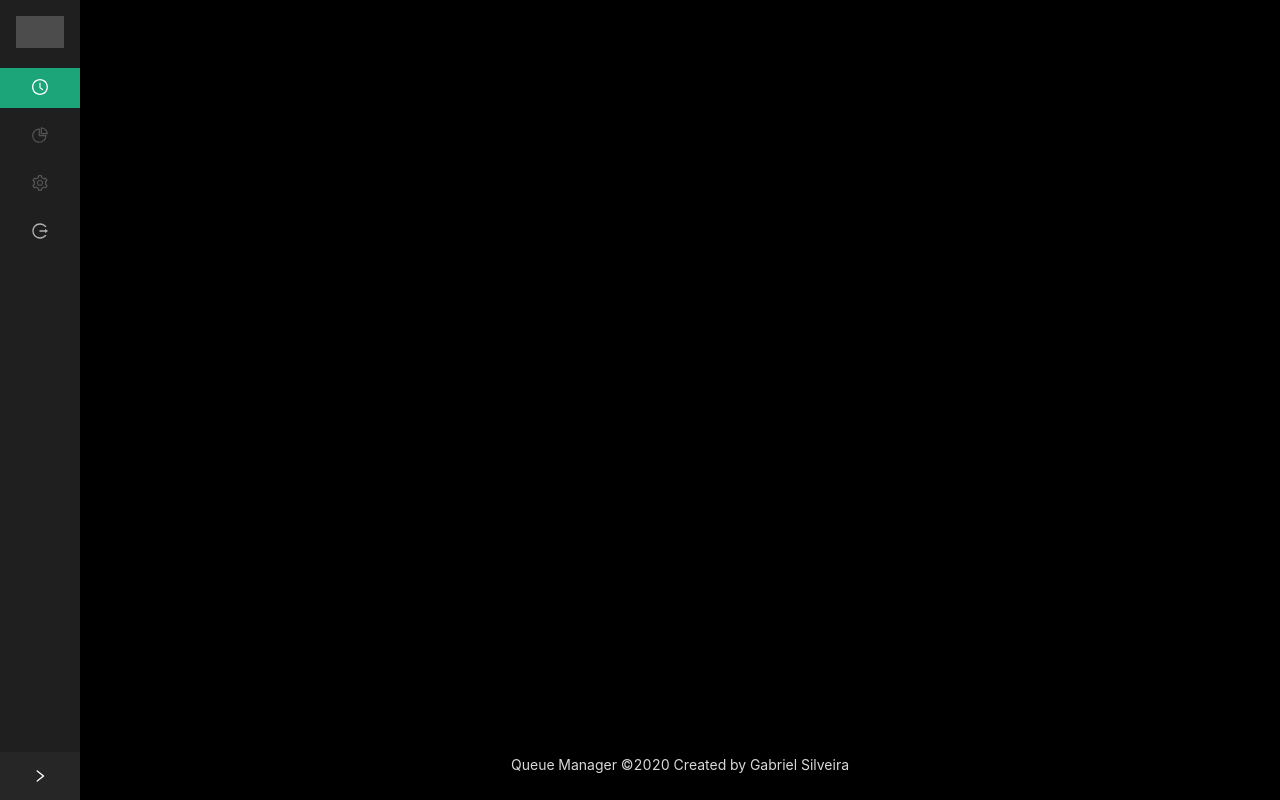
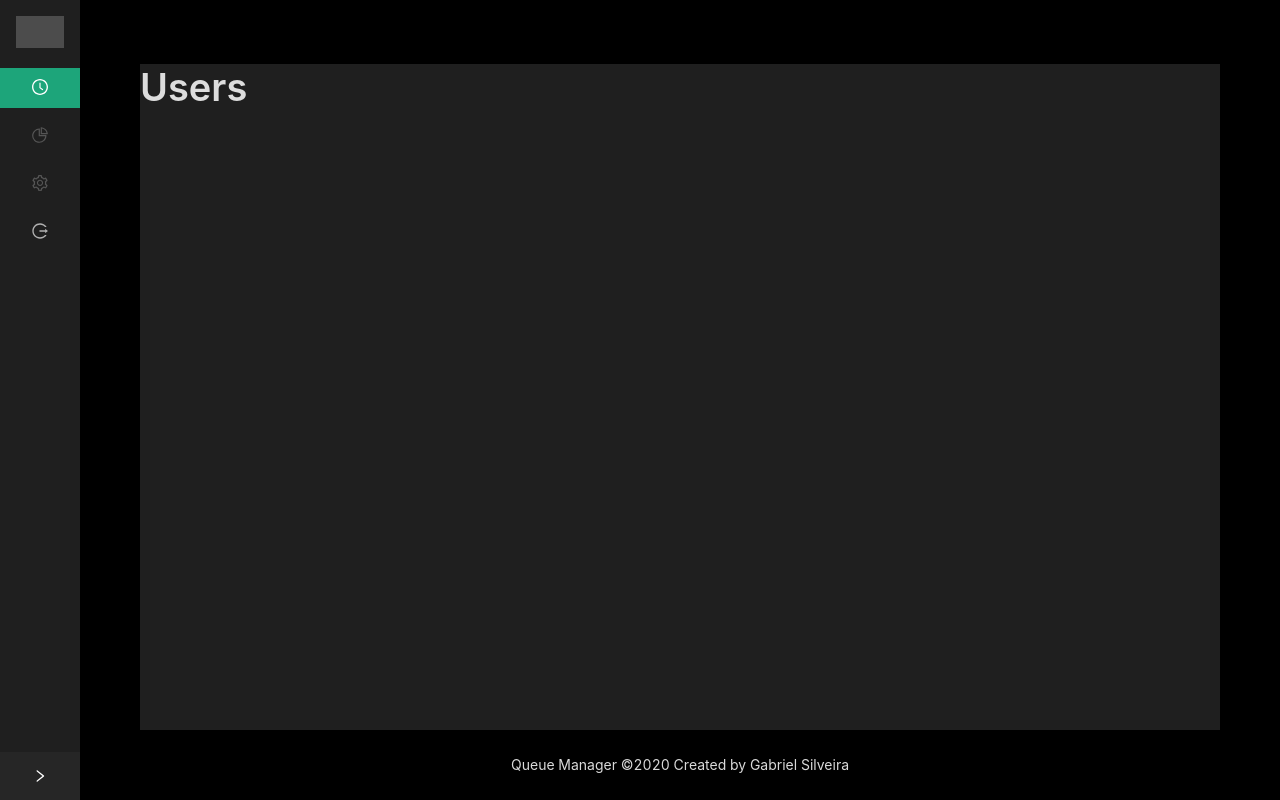
Before and after one commit to roderiano/queue-manager-app, a React (Create React App) app: page /app/users in a window 1280 px wide. Built offline with nearby package versions, Linux system fonts and the light colour scheme; sample sign-in values are in the browser's storage.

Commit message:
Added access to modules by sider

```diff
--- a/src/App.less
+++ b/src/App.less
@@ -6,6 +6,13 @@
     margin: 16px;
 }
 
-.site-layout-background {
-    background: #fff;
+.header-layout {
+    background: #000000;
+    padding: 0px;
 }
+
+.content-layout {
+    background: #1F1F1F;
+    margin-left: 5%;
+    margin-right: 5%;
+}
--- a/src/components/AppLayout.js
+++ b/src/components/AppLayout.js
@@ -1,6 +1,5 @@
 import React from 'react';
 import { Layout, Menu, Modal, Typography, } from 'antd';
-import { withRouter } from 'react-router-dom';
 import {
   PieChartOutlined,
   ClockCircleOutlined,
@@ -8,9 +7,13 @@ import {
   SettingOutlined
 } from '@ant-design/icons';
 import AuthenticationManager from '../services/auth'
+import { Switch, Route, Link, withRouter, } from "react-router-dom";
+import DepartmentList from './modules/departments/DepartmentList'
+import UserList from './modules/users/UserList'
+import ServiceList from './modules/services/ServiceList'
 
 
-const { Content, Footer, Sider, } = Layout;
+const { Content, Footer, Sider, Header, } = Layout;
 const { Title, } = Typography;
 const { SubMenu } = Menu;
 
@@ -25,6 +28,7 @@ class AppLayout extends React.Component {
         siderCollapsed: true,
         modalLogoutVisible: false,
         confirmLogoutLoading: false,
+        activedModule: null,
     };
 
     showLogoutModal = () => {
@@ -47,6 +51,10 @@ class AppLayout extends React.Component {
         this.setState({ modalLogoutVisible: false, });
     };
 
+    activeModule = (module) => {
+        this.setState({ activedModule: module, });
+    };
+
     onSiderCollapse = siderCollapsed => {
         this.setState({ siderCollapsed });
     };
@@ -55,7 +63,7 @@ class AppLayout extends React.Component {
         return (
             <Layout style={{ minHeight: '100vh' }} >
                 <Sider collapsible collapsed={this.state.siderCollapsed} onCollapse={this.onSiderCollapse}>
-                    <div className="logo"/>
+                    <div className="logo" />
                     <Menu theme="dark" defaultSelectedKeys={['1']} mode="inline">
                         <Menu.Item key="1" icon={<ClockCircleOutlined />}>
                             Tokens
@@ -65,10 +73,22 @@ class AppLayout extends React.Component {
                         </Menu.Item>
 
                         <SubMenu key="sub2" icon={<SettingOutlined />} title="Settings" disabled={ !this.authManager.getUser().is_superuser }>
-                            <Menu.Item key="3">Users</Menu.Item>
-                            <Menu.Item key="4">Services</Menu.Item>
-                            <Menu.Item key="5">Departments</Menu.Item>
+                            <Menu.Item key="3">
+                                Users
+                                <Link to="/app/users" />
+                            </Menu.Item>
+
+                            <Menu.Item key="4">
+                                Services
+                                <Link to="/app/services" />
+                            </Menu.Item>
+
+                            <Menu.Item key="5">
+                                Departments
+                                <Link to="/app/departments" />
+                            </Menu.Item>
                         </SubMenu>
+
                         <Menu.Item key="6" icon={<LogoutOutlined />} onClick={this.showLogoutModal}>
                             Logout {"(" + this.authManager.getUser().username + ")"}
                         </Menu.Item>
@@ -76,17 +96,25 @@ class AppLayout extends React.Component {
                 </Sider>
 
                 <Layout className="site-layout">
-                    <Content style={{ margin: '0 16px' }}>
-                        <Modal okText="Confirm"
+                    <Modal okText="Confirm"
                         title={<Title level={5}>CONFIRM LOGOUT</Title>}
                         visible={this.state.modalLogoutVisible}
                         onOk={this.handleLogoutConfirm}
                         onCancel={this.handleLogoutCancel}
                         confirmLoading={this.state.confirmLogoutLoading} >
                             <p>Do you really want to leave the system?</p>
-                        </Modal>
+                    </Modal>
 
+                    <Header className="header-layout" />
+
+                    <Content className="content-layout" >
+                        <Switch>
+                            <Route path="/app/users" component={UserList} />
+                            <Route path="/app/services" component={ServiceList} />
+                            <Route path="/app/departments" component={DepartmentList} />
+                        </Switch>
                     </Content>
+
                     <Footer style={{ textAlign: 'center' }}>Queue Manager ©2020 Created by Gabriel Silveira</Footer>
                 </Layout>
             </Layout>
--- /dev/null
+++ b/src/components/modules/departments/DepartmentList.js
@@ -0,0 +1,14 @@
+import React from 'react';
+import { withRouter } from 'react-router-dom';
+import { Typography } from 'antd';
+
+const { Title } = Typography;
+
+class DepartmentList extends React.Component {
+
+    render () {
+        return (<Title>Departments</Title>)
+    }
+}
+
+export default withRouter(DepartmentList);
--- /dev/null
+++ b/src/components/modules/services/ServiceList.js
@@ -0,0 +1,14 @@
+import React from 'react';
+import { withRouter } from 'react-router-dom';
+import { Typography } from 'antd';
+
+const { Title } = Typography;
+
+class ServiceList extends React.Component {
+
+    render () {
+        return (<Title>Services</Title>)
+    }
+}
+
+export default withRouter(ServiceList);
--- /dev/null
+++ b/src/components/modules/users/UserList.js
@@ -0,0 +1,14 @@
+import React from 'react';
+import { withRouter } from 'react-router-dom';
+import { Typography } from 'antd';
+
+const { Title } = Typography;
+
+class UserList extends React.Component {
+
+    render () {
+        return (<Title>Users</Title>)
+    }
+}
+
+export default withRouter(UserList);
```
